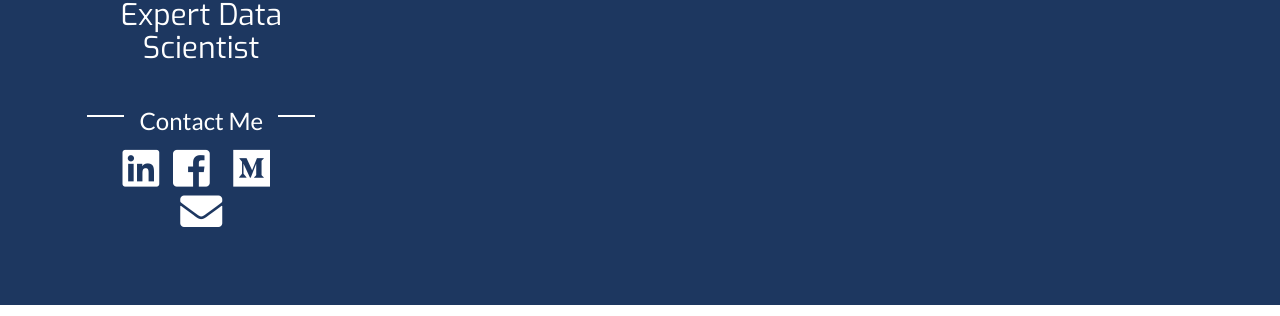
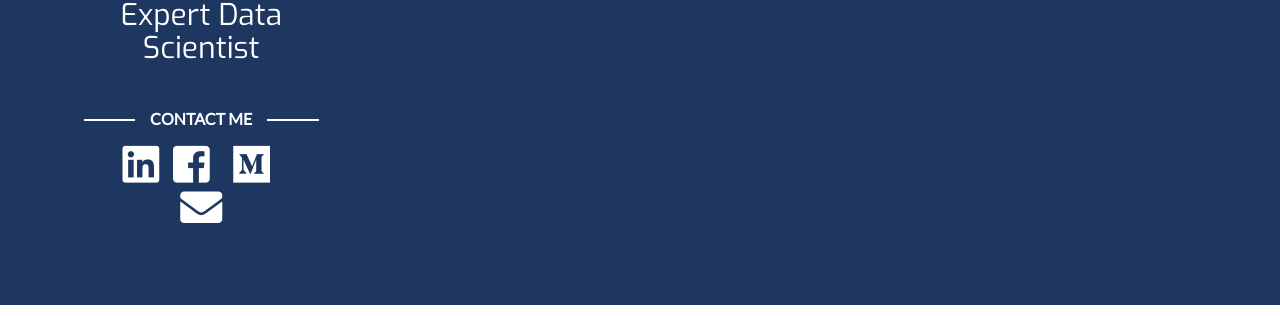
Before and after one commit to idan-bassuk/idan-bassuk.github.io, a Jekyll site: the page built from index.html, in a window 1280 px wide and 900 px high, scrolled down 1167 px. Shown: the part 148-464 px from the top of the window. Built offline with Jekyll 4.4.1, drawn with Linux system fonts in a browser that asks for light colours; some web fonts are replaced.

Commit message:
Update _base.scss

```diff
--- a/_sass/_base.scss
+++ b/_sass/_base.scss
@@ -5,6 +5,9 @@
 
 .fancy {
   font-family: 'Lato', sans-serif;
+  text-transform: uppercase;
+  font-size: 16px;
+  font-weight: bold;
   line-height: 0.5;
   text-align: center;
 }
@@ -19,8 +22,8 @@
   height: 1px;
   border-bottom: 1px solid white;
   border-top: 1px solid white;
-  top: 0;
-  width: 30%;
+  top: 50%;
+  width: 50%;
 }
 .fancy span:before {
   right: 100%;
```
